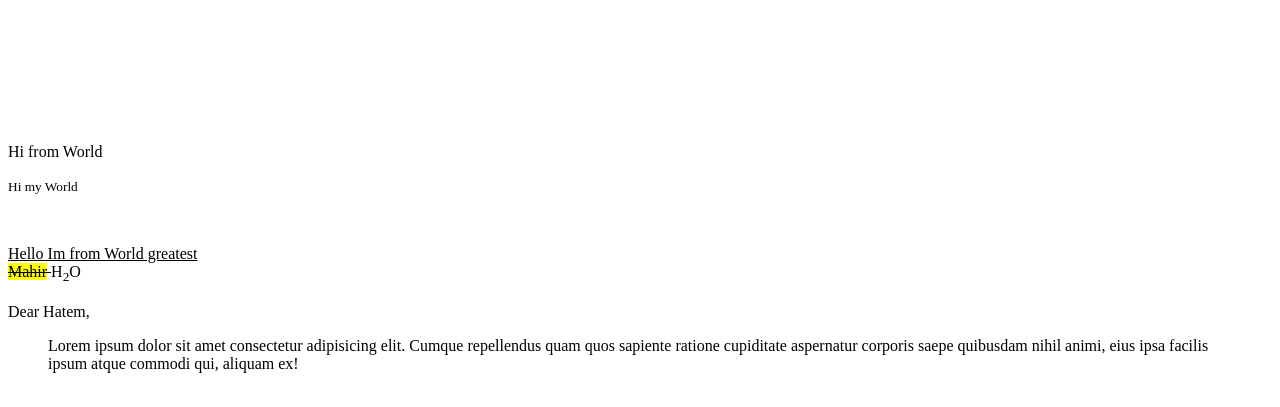
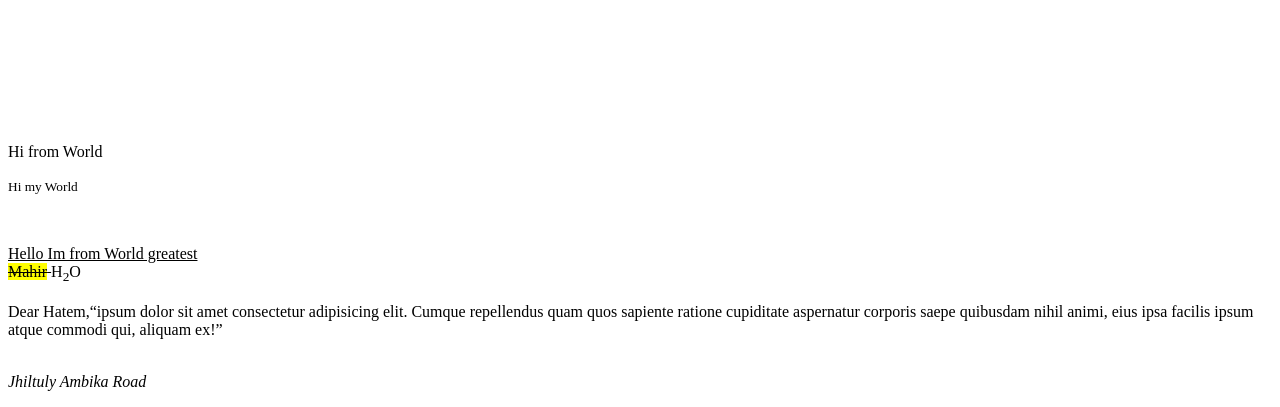
Before and after one commit to mahir619/Mahir, a plain HTML site: page index.html in a window 1280 px wide. Shown: the part 655-1062 px from the top of the page. Drawn offline with Linux system fonts and the light colour scheme.

Commit message:
Update index.html

```diff
--- a/index.html
+++ b/index.html
@@ -29,8 +29,12 @@
     <br>
     <br>
 
-   Dear Hatem,<blockquote>Lorem ipsum dolor sit amet consectetur adipisicing elit. Cumque repellendus quam quos sapiente ratione cupiditate aspernatur corporis saepe quibusdam nihil animi, eius ipsa facilis ipsum atque commodi qui, aliquam ex!</blockquote>
+   Dear Hatem,<q>ipsum dolor sit amet consectetur adipisicing elit. Cumque repellendus quam quos sapiente ratione cupiditate aspernatur corporis saepe quibusdam nihil animi, eius ipsa facilis ipsum atque commodi qui, aliquam ex!</q>
+   <br>
+   <br>
+   <address>Jhiltuly Ambika Road</address>
     </p>
+
 
 
 </body>
```
